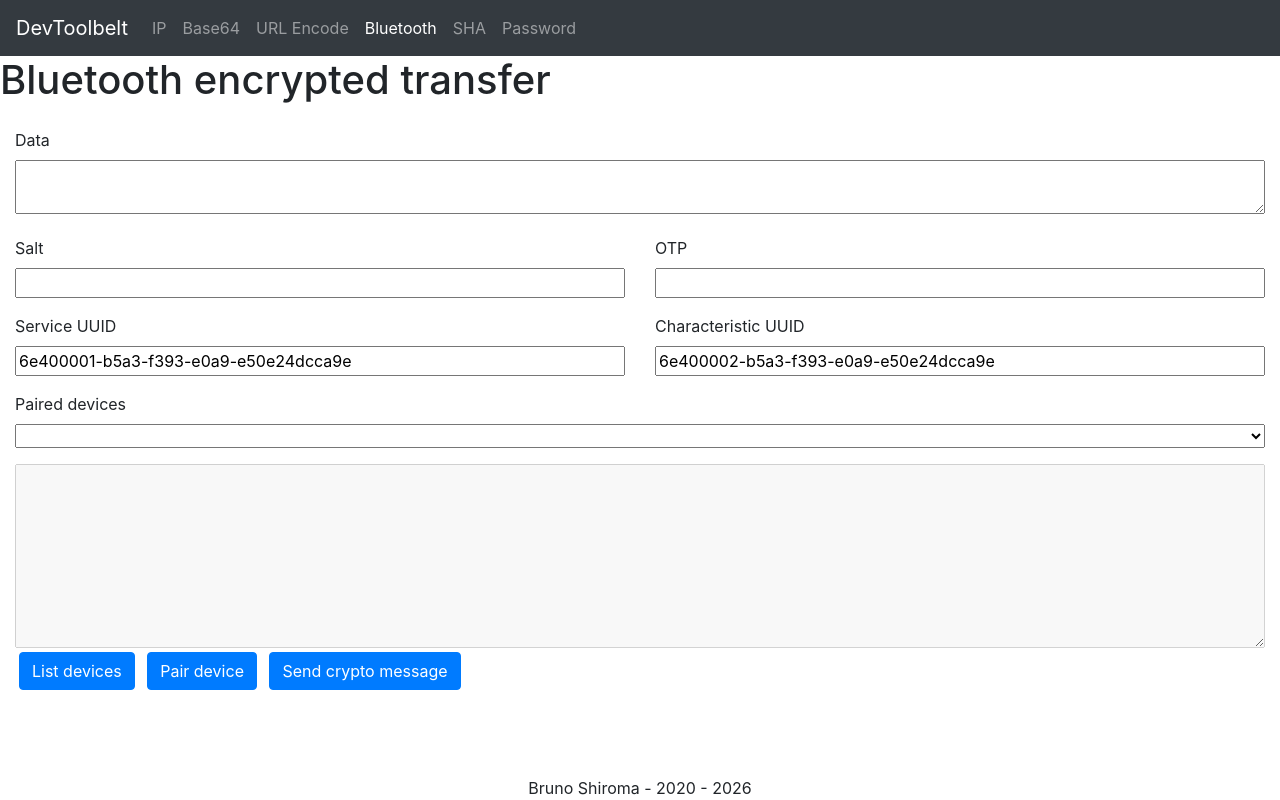
After one commit to brunoshiroma/dev-toolbelt, a Spring Boot app: page /bluetooth in a window 1280 px wide. The commit adds this page. Run offline with Spring Boot 4, Linux system fonts and the light colour scheme; lists and menus that the app fills with data are empty.

Commit message:
Add Bluetooth transfer page and route

```diff
--- a/src/main/java/com/brunoshiroma/devtoolbelt/controllers/StaticController.java
+++ b/src/main/java/com/brunoshiroma/devtoolbelt/controllers/StaticController.java
@@ -53,6 +53,14 @@ public class StaticController extends AbstractController {
         return "url-encode.html";
     }
 
+    @GetMapping("/bluetooth")
+    public String bluetooth(Model model){
+        setUpModel(model);
+        model.addAttribute(HTML_TITLE, " - Bluetooth transfer");
+        model.addAttribute(HTML_DESCRIPTION, "Pair BLE devices and send encrypted message from your browser.");
+        return "bluetooth.html";
+    }
+
     @GetMapping("/offline")
     public String offline(Model model){
         setUpModel(model);
--- /dev/null
+++ b/src/main/resources/templates/bluetooth.html
@@ -0,0 +1,246 @@
+<meta th:replace="~{fragments/base_html_top.html}">
+<h1>Bluetooth encrypted transfer</h1>
+<main role="main" class="container-fluid h-25 pt-3">
+    <div class="row">
+        <div class="col">
+            <div class="form-group">
+                <label for="bluetooth-data">Data</label>
+                <textarea id="bluetooth-data" class="h-100 w-100"></textarea>
+            </div>
+        </div>
+    </div>
+    <div class="row">
+        <div class="col">
+            <div class="form-group">
+                <label for="bluetooth-salt">Salt</label>
+                <input id="bluetooth-salt" class="w-100">
+            </div>
+        </div>
+        <div class="col">
+            <div class="form-group">
+                <label for="bluetooth-otp">OTP</label>
+                <input id="bluetooth-otp" class="w-100">
+            </div>
+        </div>
+    </div>
+    <div class="row">
+        <div class="col">
+            <div class="form-group">
+                <label for="bluetooth-service-uuid">Service UUID</label>
+                <input id="bluetooth-service-uuid" class="w-100" value="6e400001-b5a3-f393-e0a9-e50e24dcca9e">
+            </div>
+        </div>
+        <div class="col">
+            <div class="form-group">
+                <label for="bluetooth-characteristic-uuid">Characteristic UUID</label>
+                <input id="bluetooth-characteristic-uuid" class="w-100" value="6e400002-b5a3-f393-e0a9-e50e24dcca9e">
+            </div>
+        </div>
+    </div>
+    <div class="row">
+        <div class="col">
+            <div class="form-group">
+                <label for="bluetooth-devices">Paired devices</label>
+                <select id="bluetooth-devices" class="w-100"></select>
+            </div>
+        </div>
+    </div>
+    <div class="row h-100">
+        <div class="col">
+            <textarea id="bluetooth-output" disabled class="h-100 w-100"></textarea>
+        </div>
+    </div>
+    <div class="row">
+        <div class="col">
+            <button onclick="listBluetoothDevices();" type="button" class="btn btn-primary m-1">List devices</button>
+            <button onclick="pairBluetoothDevice();" type="button" class="btn btn-primary m-1">Pair device</button>
+            <button onclick="sendBluetoothMessage();" type="button" class="btn btn-primary m-1">Send crypto message</button>
+        </div>
+    </div>
+</main>
+
+<script src="js/common.js"></script>
+<script>
+    const bluetoothState = {
+        devices: []
+    };
+
+    function logBluetooth(message){
+        const output = byId('bluetooth-output');
+        output.value = output.value ? output.value + '\n' + message : message;
+    }
+
+    function isBluetoothSupported(){
+        return typeof navigator !== 'undefined' && !!navigator.bluetooth;
+    }
+
+    function refreshBluetoothDevicesSelect(){
+        const selectField = byId('bluetooth-devices');
+        selectField.innerHTML = '';
+
+        bluetoothState.devices.forEach((device, index) => {
+            const option = document.createElement('option');
+            option.value = index;
+            option.text = device.name || device.id;
+            selectField.appendChild(option);
+        });
+    }
+
+    async function listBluetoothDevices(){
+        if(!isBluetoothSupported()){
+            logBluetooth('Web Bluetooth is not available on this browser.');
+            return;
+        }
+
+        const knownDevices = await navigator.bluetooth.getDevices();
+        bluetoothState.devices = knownDevices;
+        refreshBluetoothDevicesSelect();
+
+        if(knownDevices.length === 0){
+            logBluetooth('No paired devices found.');
+            return;
+        }
+
+        logBluetooth('Found ' + knownDevices.length + ' paired device(s).');
+    }
+
+    async function pairBluetoothDevice(){
+        if(!isBluetoothSupported()){
+            logBluetooth('Web Bluetooth is not available on this browser.');
+            return;
+        }
+
+        const serviceUuid = byId('bluetooth-service-uuid').value.trim();
+        if(!serviceUuid){
+            logBluetooth('Service UUID is required.');
+            return;
+        }
+
+        try{
+            const device = await navigator.bluetooth.requestDevice({
+                acceptAllDevices: true,
+                optionalServices: [serviceUuid]
+            });
+
+            if(!bluetoothState.devices.find((item) => item.id === device.id)){
+                bluetoothState.devices.push(device);
+            }
+
+            refreshBluetoothDevicesSelect();
+            logBluetooth('Paired device: ' + (device.name || device.id));
+        } catch (error){
+            logBluetooth('Pair canceled/failed: ' + error.message);
+        }
+    }
+
+    function toBase64(buffer){
+        const bytes = new Uint8Array(buffer);
+        let binary = '';
+
+        bytes.forEach((byte) => {
+            binary += String.fromCharCode(byte);
+        });
+
+        return btoa(binary);
+    }
+
+    async function encryptBluetoothData(data, salt, otp){
+        const encoder = new TextEncoder();
+        const iv = crypto.getRandomValues(new Uint8Array(12));
+
+        const keyMaterial = await crypto.subtle.importKey(
+            'raw',
+            encoder.encode(otp),
+            'PBKDF2',
+            false,
+            ['deriveKey']
+        );
+
+        const key = await crypto.subtle.deriveKey(
+            {
+                name: 'PBKDF2',
+                salt: encoder.encode(salt),
+                iterations: 100000,
+                hash: 'SHA-256'
+            },
+            keyMaterial,
+            {
+                name: 'AES-GCM',
+                length: 256
+            },
+            false,
+            ['encrypt']
+        );
+
+        const encrypted = await crypto.subtle.encrypt(
+            { name: 'AES-GCM', iv },
+            key,
+            encoder.encode(data)
+        );
+
+        return JSON.stringify({
+            v: 1,
+            iv: toBase64(iv),
+            data: toBase64(encrypted)
+        });
+    }
+
+    async function sendBluetoothMessage(){
+        if(!isBluetoothSupported()){
+            logBluetooth('Web Bluetooth is not available on this browser.');
+            return;
+        }
+
+        const dataField = byId('bluetooth-data');
+        const saltField = byId('bluetooth-salt');
+        const otpField = byId('bluetooth-otp');
+        const serviceUuidField = byId('bluetooth-service-uuid');
+        const characteristicUuidField = byId('bluetooth-characteristic-uuid');
+        const devicesField = byId('bluetooth-devices');
+
+        if(!dataField.value){
+            logBluetooth('Data is required.');
+            return;
+        }
+        if(!saltField.value){
+            logBluetooth('Salt is required.');
+            return;
+        }
+        if(!otpField.value){
+            logBluetooth('OTP is required.');
+            return;
+        }
+        if(!serviceUuidField.value || !characteristicUuidField.value){
+            logBluetooth('Service UUID and characteristic UUID are required.');
+            return;
+        }
+
+        const selectedDevice = bluetoothState.devices[devicesField.selectedIndex];
+        if(!selectedDevice){
+            logBluetooth('Select a paired device.');
+            return;
+        }
+
+        try{
+            const cryptoPayload = await encryptBluetoothData(dataField.value, saltField.value, otpField.value);
+            const payloadBytes = new TextEncoder().encode(cryptoPayload);
+
+            if(!selectedDevice.gatt){
+                logBluetooth('Selected device does not provide GATT.');
+                return;
+            }
+
+            const server = await selectedDevice.gatt.connect();
+            const service = await server.getPrimaryService(serviceUuidField.value.trim());
+            const characteristic = await service.getCharacteristic(characteristicUuidField.value.trim());
+            await characteristic.writeValue(payloadBytes);
+
+            logBluetooth('Encrypted message sent to ' + (selectedDevice.name || selectedDevice.id));
+            logBluetooth('Payload: ' + cryptoPayload);
+        } catch (error){
+            logBluetooth('Send failed: ' + error.message);
+        }
+    }
+</script>
+
+<meta th:replace="~{fragments/base_html_bottom.html}">
--- a/src/main/resources/templates/fragments/nav_bar.html
+++ b/src/main/resources/templates/fragments/nav_bar.html
@@ -9,6 +9,7 @@
         <a class="nav-item nav-link" th:classappend="${#ctx.getExchange().getRequest().getRequestPath() == '/ip'} ? active : ''" href="/ip">IP</a>
             <a class="nav-item nav-link" th:classappend="${#ctx.getExchange().getRequest().getRequestPath() == '/base64'} ? active : ''" href="/base64">Base64</a>
             <a class="nav-item nav-link" th:classappend="${#ctx.getExchange().getRequest().getRequestPath() == '/url-encode'} ? active : ''" href="/url-encode">URL Encode</a>
+            <a class="nav-item nav-link" th:classappend="${#ctx.getExchange().getRequest().getRequestPath() == '/bluetooth'} ? active : ''" href="/bluetooth">Bluetooth</a>
             <a class="nav-item nav-link" th:classappend="${#ctx.getExchange().getRequest().getRequestPath() == '/sha'} ? active : ''" href="/sha">SHA</a>
             <a class="nav-item nav-link" th:classappend="${#ctx.getExchange().getRequest().getRequestPath() == '/password'} ? active : ''" href="/password">Password</a>
         </div>
--- a/src/main/resources/templates/offline.html
+++ b/src/main/resources/templates/offline.html
@@ -8,6 +8,7 @@
     <li><a href="/password">PASSWORD</a></li>
     <li><a href="/bas64">Base 64</a></li>
     <li><a href="/url-encode">URL Encode</a></li>
+    <li><a href="/bluetooth">Bluetooth transfer</a></li>
 </ul>
 </main>
 
--- a/src/main/resources/templates/service-worker.js
+++ b/src/main/resources/templates/service-worker.js
@@ -11,6 +11,7 @@ const FILES_TO_CACHE = [
     "/password",
     "/url-encode",
     "/base64",
+    "/bluetooth",
     "/js/common.js",
     "/js/sha.js",
     "/js/password.js",
```
Also changed, not shown: README.md.
